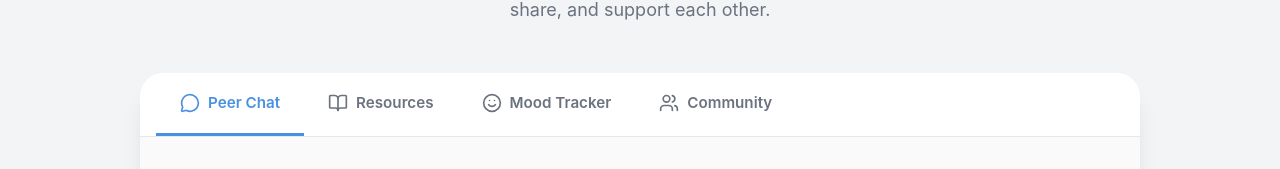
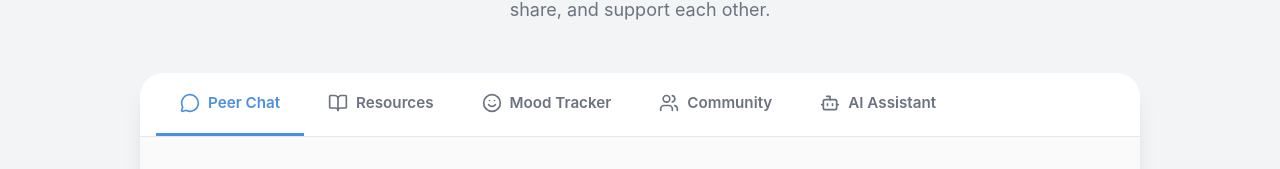
Before and after one commit to jasonkmathew/openears, a React (Vite) app: page /demo in a window 1280 px wide. Shown: the part 213-382 px from the top of the page. Built offline with nearby package versions, Linux system fonts and the light colour scheme.

Commit message:
feat: Implement Demo page with interactive tabs for peer chat, resources, mood tracker, community, and AI assistant.

```diff
--- a/src/pages/Demo.jsx
+++ b/src/pages/Demo.jsx
@@ -1,5 +1,5 @@
 import React, { useState } from 'react';
-import { MessageCircle, BookOpen, Smile, Users, Send, Search, Heart, ThumbsUp } from 'lucide-react';
+import { MessageCircle, BookOpen, Smile, Users, Send, Search, Heart, ThumbsUp, Bot } from 'lucide-react';
 
 const Demo = () => {
   const [activeTab, setActiveTab] = useState('chat');
@@ -44,6 +44,13 @@ const Demo = () => {
               <Users size={20} />
               <span>Community</span>
             </button>
+            <button
+              className={`demo-tab ${activeTab === 'ai-assistant' ? 'active' : ''}`}
+              onClick={() => setActiveTab('ai-assistant')}
+            >
+              <Bot size={20} />
+              <span>AI Assistant</span>
+            </button>
           </div>
 
           <div className="demo-content">
@@ -51,6 +58,7 @@ const Demo = () => {
             {activeTab === 'resources' && <ResourcesDemo />}
             {activeTab === 'mood' && <MoodDemo />}
             {activeTab === 'forum' && <ForumDemo />}
+            {activeTab === 'ai-assistant' && <AiAssistantDemo />}
           </div>
         </div>
       </div>
@@ -670,4 +678,16 @@ const ForumDemo = () => {
   );
 };
 
+const AiAssistantDemo = () => {
+  return (
+    <div style={{ width: '100%', height: '100%', overflow: 'hidden' }}>
+      <iframe
+        src="https://cdn.botpress.cloud/webchat/v3.3/shareable.html?configUrl=https://files.bpcontent.cloud/2025/12/01/19/20251201195515-IOOOW523.json"
+        style={{ width: '100%', height: '100%', border: 'none' }}
+        title="OpenEars AI Assistant"
+      ></iframe>
+    </div>
+  );
+};
+
 export default Demo;
```
Lines whose indentation alone changed are shown as unchanged.
